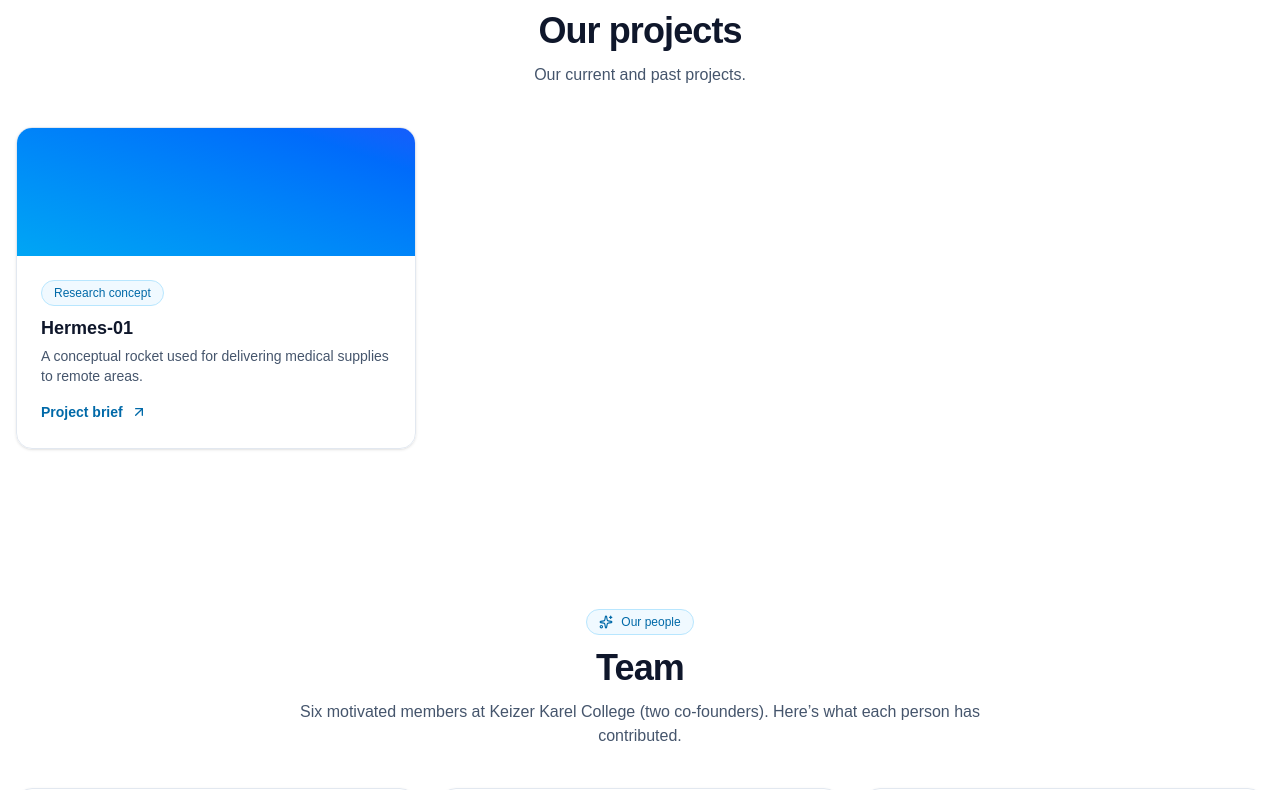
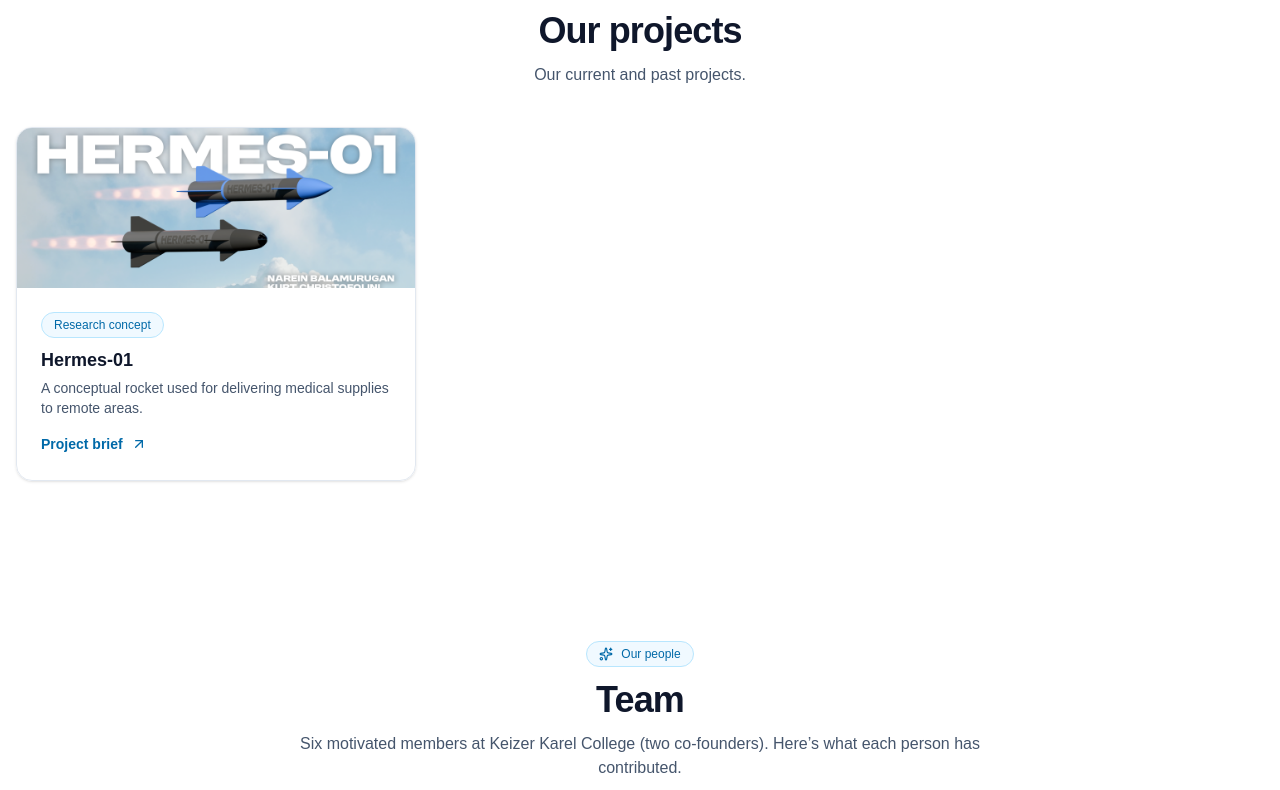
Before and after one commit to AerovisionDynamics/AerovisionDynamics.github.io, a Next.js app: page / in a window 1280 px wide. Shown: the part 2802-3592 px from the top of the page. Built offline with nearby package versions, Linux system fonts and the light colour scheme.

Commit message:
Update Hermes-01 card media

```diff
--- a/app/page.jsx
+++ b/app/page.jsx
@@ -1,6 +1,7 @@
 "use client";
 
 import React from "react";
+import Link from "next/link";
 import Image from "next/image";
 import { motion } from "framer-motion";
 import { Trophy, Satellite, Cog, CircuitBoard, Star, ShieldCheck, ArrowUpRight, BookOpen, FlaskConical, ChevronRight, Sparkles } from "lucide-react";
@@ -296,18 +297,30 @@ const Projects = () => (
             tag: "Research concept",
             title: "Hermes‑01",
             body: "A conceptual rocket used for delivering medical supplies to remote areas.",
-            accent: "from-sky-500 to-blue-600",
+            image: "/Poster.png",
           },
         ].map((p) => (
           <Card key={p.title} className="group overflow-hidden">
-            <div className={`h-32 w-full bg-gradient-to-tr ${p.accent}`} />
+            <div className="relative h-40 w-full overflow-hidden">
+              <Image
+                src={p.image ?? "/FinalProduct.jpeg"}
+                alt={`${p.title} preview`}
+                fill
+                className="object-cover transition duration-300 ease-out group-hover:scale-105"
+                sizes="(min-width: 1024px) 33vw, (min-width: 768px) 50vw, 100vw"
+                priority
+              />
+            </div>
             <div className="p-6">
               <Badge className="mb-2">{p.tag}</Badge>
               <h3 className="text-lg font-semibold text-slate-900">{p.title}</h3>
               <p className="mt-1 text-sm text-slate-600">{p.body}</p>
-              <span className="mt-4 inline-flex items-center gap-2 text-sm font-semibold text-sky-700">
+              <Link
+                href="/hermes-01"
+                className="mt-4 inline-flex items-center gap-2 text-sm font-semibold text-sky-700 transition hover:text-sky-800"
+              >
                 Project brief <ArrowUpRight className="h-4 w-4" />
-              </span>
+              </Link>
             </div>
           </Card>
         ))}
@@ -416,7 +429,7 @@ const Footer = () => (
           </div>
         </div>
       </div>
-      <div className="mt-6 text-xs text-slate-500">© {new Date().getFullYear()} Aerovision Dynamics. All rights reserved. Website by Jiarui Yu</div>
+      <div className="mt-6 text-xs text-slate-500">© {new Date().getFullYear()} Aerovision Dynamics. All rights reserved. Website by Jiarui Yu.</div>
     </div>
     <a href="#top" className="fixed bottom-5 right-5 grid h-10 w-10 place-items-center rounded-full bg-white shadow-lg ring-1 ring-slate-200 hover:bg-sky-50" aria-label="Back to top">
       ↑
```
